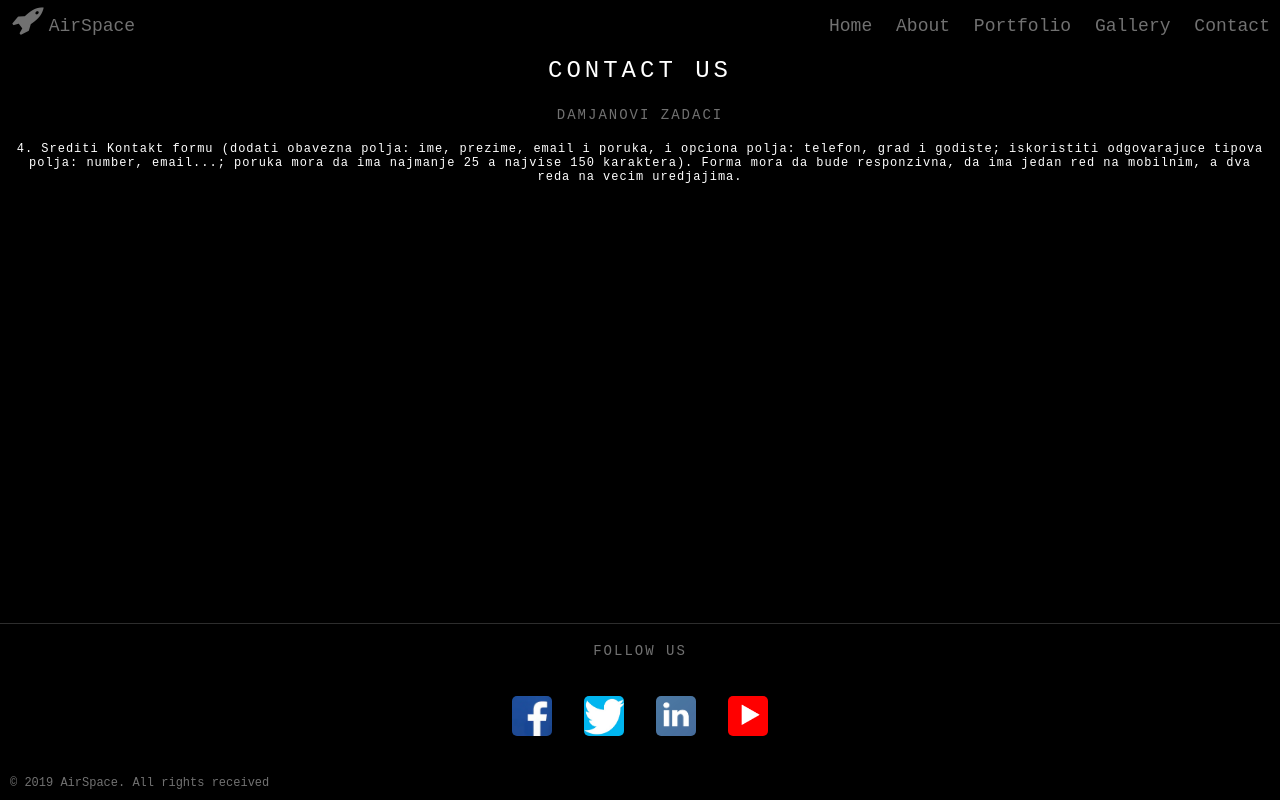
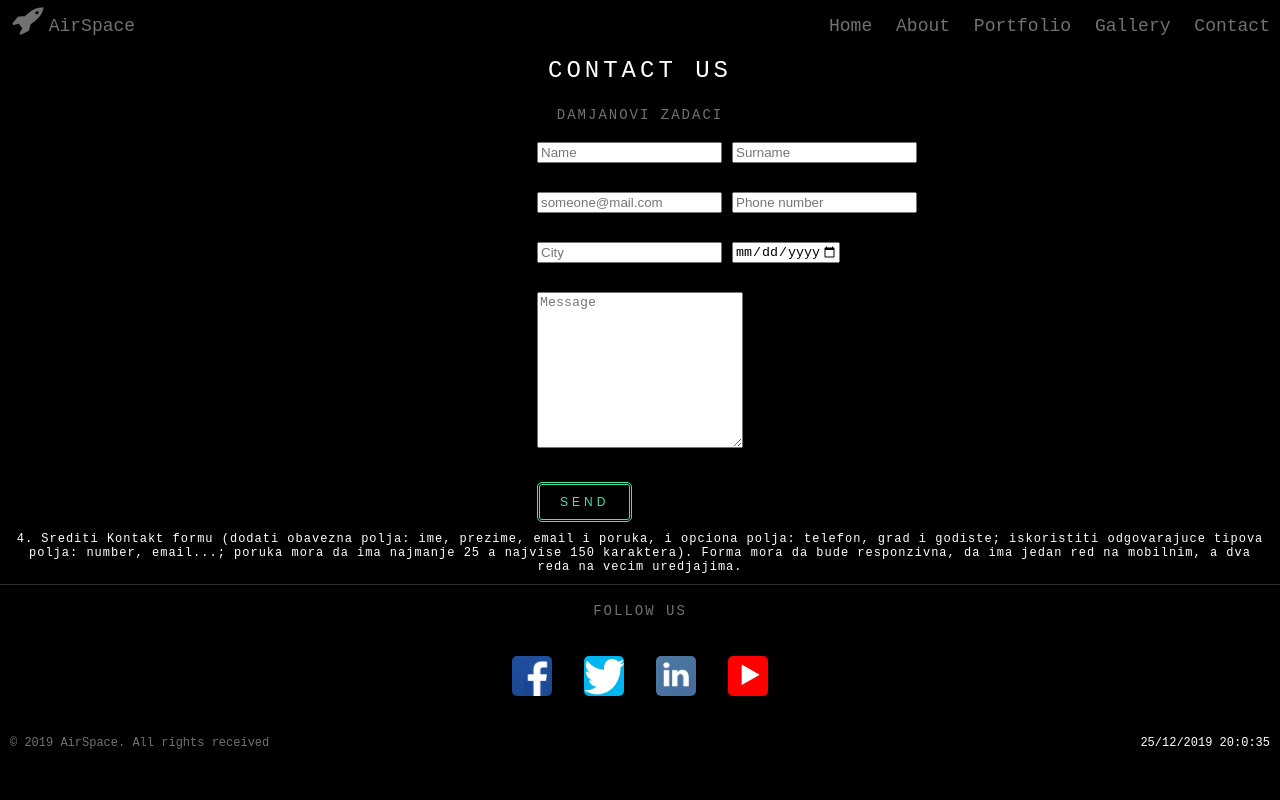
Before and after one commit to Stepanovic95/web-agency, a plain HTML site: page Contact.html in a window 1280 px wide. Drawn offline with Linux system fonts and the light colour scheme.

Commit message:
contact page changes & date

```diff
--- a/Contact.html
+++ b/Contact.html
@@ -48,6 +48,47 @@
 
     <h1>Contact Us</h1>
     <h2>Damjanovi zadaci</h2>
+
+
+    <div class="all-forms">
+        <form action="PUSH" class="forms">
+            <div class="two-in-row">
+                <div class="each-input">
+                    <input type="text" name="nName" id="iName" placeholder="Name">
+                </div>
+                <div class="each-input">
+                    <input type="text" name="nSurname" id="iSurname" placeholder="Surname">
+                </div>
+            </div>
+
+            <div class="two-in-row">
+                <div class="each-input">
+                    <input type="email" name="nMail" id="iMail" placeholder="someone@mail.com">
+                </div>
+                <div class="each-input">
+                    <input type="number" name="nTel" id="iTel" placeholder="Phone number">
+                </div>
+            </div>
+
+            <div class="two-in-row">
+                <div class="each-input">
+                    <input type="text" name="nCity" id="iCity" placeholder="City">
+                </div>
+                <div class="each-input">
+                    <input type="date" name="bday" id="iBirth" placeholder="Year of birth" min="1900-01-01"
+                        max="2019-12-31">
+                </div>
+            </div>
+
+            <textarea name="nMessage" id="iMessage" cols="30" rows="10" placeholder="Message"></textarea>
+            <div>
+                <input type="submit" id="iButton" value="SEND">
+            </div>
+        </form>
+
+
+
+    </div>
     <p>
         4. Srediti Kontakt formu (dodati obavezna polja: ime, prezime, email i poruka, i opciona polja:
         telefon, grad i godiste; iskoristiti odgovarajuce tipova polja: number, email...; poruka mora da ima najmanje 25
@@ -72,8 +113,11 @@
         </div>
         <div class="footer-bottom">
             <span class="grey">© 2019 AirSpace. All rights received</span>
+            <div id="current-date"></div>
         </div>
     </footer>
+
+    <script src="javascript/main.js"></script>
 
 </body>
 
--- a/contact.css
+++ b/contact.css
@@ -1,5 +1,59 @@
 footer {
-    position: fixed;
-    bottom: 0;
     width: 100%;
 }
+
+.footer-bottom {
+    justify-content: space-between;
+    color: white;
+}
+
+
+.all-forms {
+    color: white;
+    display: flex;
+    flex-direction: column;
+    align-items: center;
+    /* width: 40%; */
+}
+
+/* .forms {
+    width: 100%;
+} */
+
+.two-in-row {
+    display: flex;
+    flex-direction: row;
+    margin-bottom: 20px;
+    width: 200px;
+    height: 30px;
+}
+
+#iMessage {
+    width: 200px;
+}
+
+.each-input {
+    margin-right: 10px;
+    border-radius: 10px;
+    /* width: 100px;
+    height: 30px; */
+}
+
+#iButton {
+    color: rgb(62, 231, 173);
+    border: 3px double rgb(62, 231, 173);
+    border-radius: 5px;
+    text-decoration: none;
+    text-align: center;
+    font-size: 12px;
+    padding: 10px 20px;
+    margin-top: 30px;
+    letter-spacing: 4px;
+    /* width: 20%; */
+    background-color: black;
+}
+
+#iButton:hover {
+    background-color: rgb(62, 231, 173);
+    color: white;
+}
--- /dev/null
+++ b/javascript/main.js
@@ -0,0 +1,9 @@
+var today = new Date();
+var y = today.getFullYear();
+var mon = today.getMonth() + 1;
+var d = today.getDate();
+var h = today.getHours();
+var m = today.getMinutes();
+var s = today.getSeconds();
+
+document.getElementById("current-date").innerText = d + "/" + mon + "/" + y + " " + h + ":" + m + ":" + s;
```
Also changed, not shown: about.html (+0 -1 lines), contact.html (+44 -0 lines).
